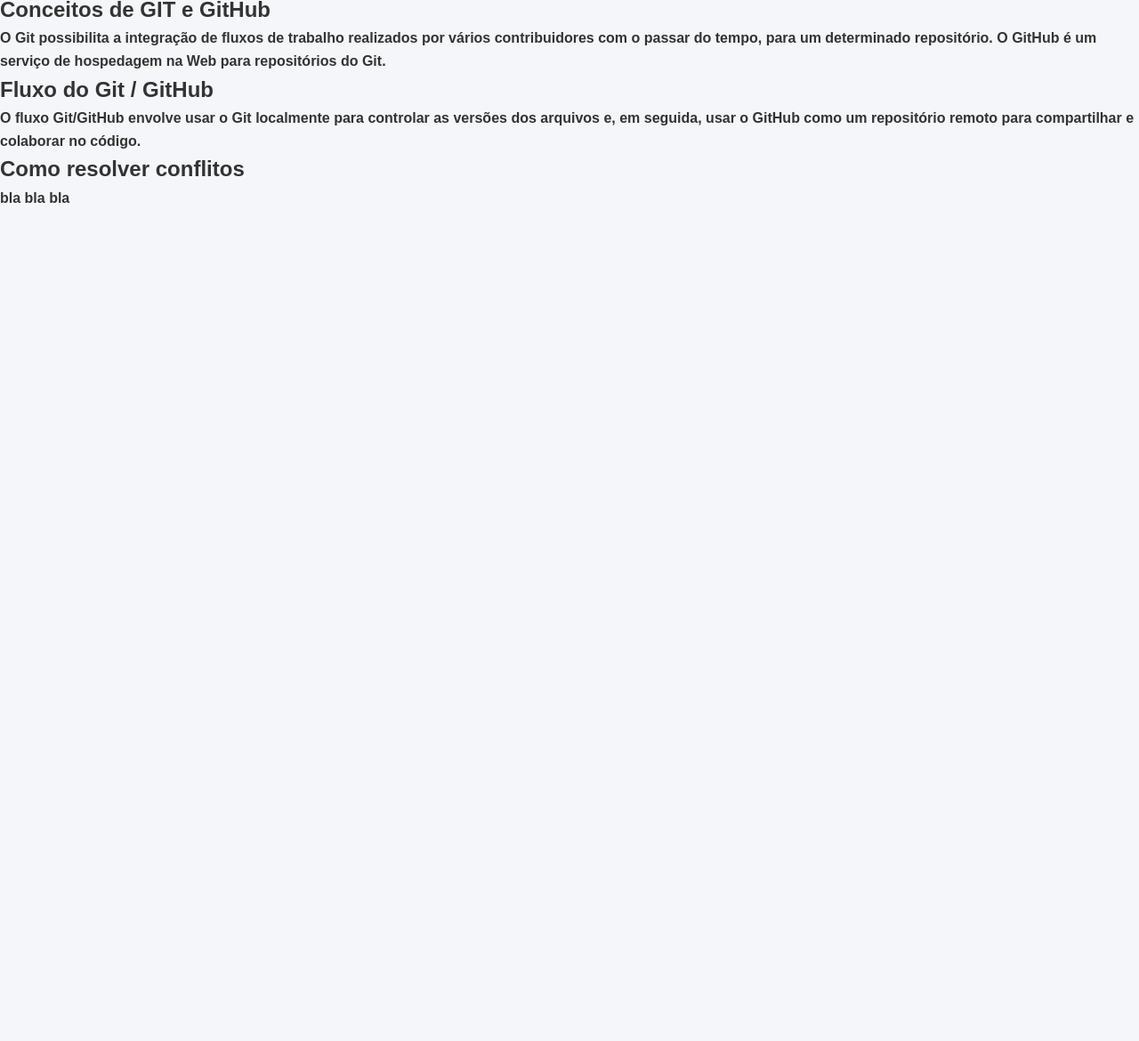
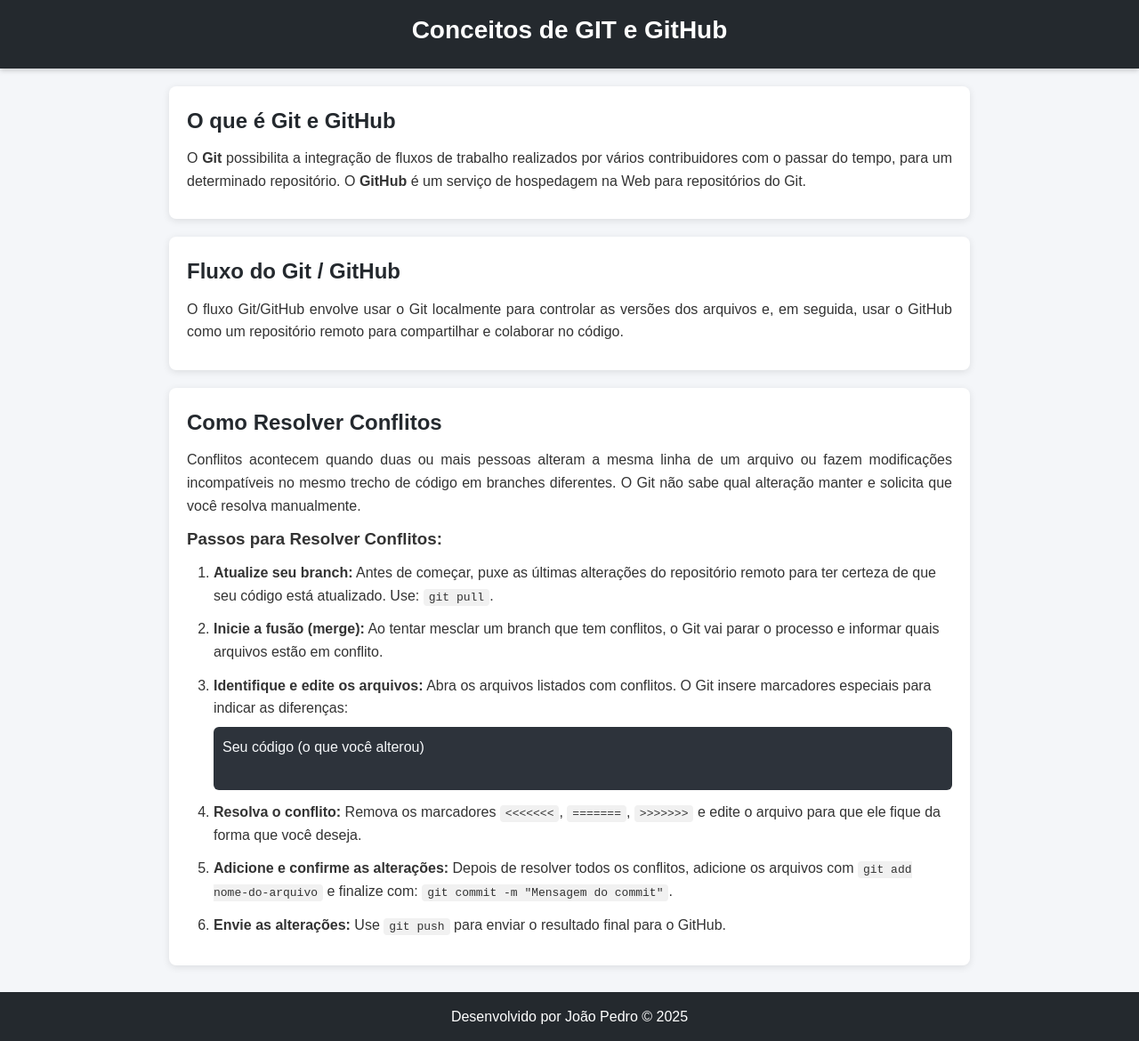
Before and after one commit to JoaoPedroCarvalhoDosSantos/MyGithub, a plain HTML site: page index.html in a window 1280 px wide. Shown: the part 8-1178 px from the top of the page at 89% size. Before the commit the page ends 800 px from the top, so only its background shows below. Drawn offline with Linux system fonts and the light colour scheme.

Commit message:
Altera conteúdo do index.html

```diff
--- a/index.html
+++ b/index.html
@@ -8,18 +8,82 @@
 </head>
 <body>
 
-    <h2>Conceitos de GIT e GitHub</h2>
-    <h4>O Git possibilita a integração de fluxos de trabalho realizados por vários
-         contribuidores com o passar do tempo, para um determinado repositório.
-         O GitHub é um serviço de hospedagem na Web para repositórios do Git.</h4>
+    <header>
+        <h1>Conceitos de GIT e GitHub</h1>
+    </header>
 
-    <h2>Fluxo do Git / GitHub</h2>
-    <h4>O fluxo Git/GitHub envolve usar o Git localmente para controlar as versões
-        dos arquivos e, em seguida, usar o GitHub como um repositório remoto
-        para compartilhar e colaborar no código.</h4>
+    <main>
+        <!-- Seção sobre conceitos -->
+        <section class="content-section">
+            <h2>O que é Git e GitHub</h2>
+            <p>
+                O <strong>Git</strong> possibilita a integração de fluxos de trabalho realizados por vários contribuidores
+                com o passar do tempo, para um determinado repositório.
+                O <strong>GitHub</strong> é um serviço de hospedagem na Web para repositórios do Git.
+            </p>
+        </section>
 
-    <h2>Como resolver conflitos</h2>
-    <h4>bla bla bla</h4>
+        <!-- Seção sobre fluxo -->
+        <section class="content-section">
+            <h2>Fluxo do Git / GitHub</h2>
+            <p>
+                O fluxo Git/GitHub envolve usar o Git localmente para controlar as versões dos arquivos e,
+                em seguida, usar o GitHub como um repositório remoto para compartilhar e colaborar no código.
+            </p>
+        </section>
+
+        <!-- Seção sobre conflitos -->
+        <section class="content-section">
+            <h2>Como Resolver Conflitos</h2>
+            <p>
+                Conflitos acontecem quando duas ou mais pessoas alteram a mesma linha de um arquivo ou fazem
+                modificações incompatíveis no mesmo trecho de código em branches diferentes.
+                O Git não sabe qual alteração manter e solicita que você resolva manualmente.
+            </p>
+
+            <h3>Passos para Resolver Conflitos:</h3>
+            <ol>
+                <li>
+                    <strong>Atualize seu branch:</strong> Antes de começar, puxe as últimas alterações do
+                    repositório remoto para ter certeza de que seu código está atualizado.
+                    Use: <code>git pull</code>.
+                </li>
+
+                <li>
+                    <strong>Inicie a fusão (merge):</strong> Ao tentar mesclar um branch que tem conflitos,
+                    o Git vai parar o processo e informar quais arquivos estão em conflito.
+                </li>
+
+                <li>
+                    <strong>Identifique e edite os arquivos:</strong> Abra os arquivos listados com conflitos.
+                    O Git insere marcadores especiais para indicar as diferenças:
+                    <pre>
+Seu código (o que você alterou)
+                    </pre>
+                </li>
+
+                <li>
+                    <strong>Resolva o conflito:</strong> Remova os marcadores <code>&lt;&lt;&lt;&lt;&lt;&lt;&lt;</code>,
+                    <code>=======</code>, <code>&gt;&gt;&gt;&gt;&gt;&gt;&gt;</code> e edite o arquivo para que
+                    ele fique da forma que você deseja.
+                </li>
+
+                <li>
+                    <strong>Adicione e confirme as alterações:</strong> Depois de resolver todos os conflitos,
+                    adicione os arquivos com <code>git add nome-do-arquivo</code> e finalize com:
+                    <code>git commit -m "Mensagem do commit"</code>.
+                </li>
+
+                <li>
+                    <strong>Envie as alterações:</strong> Use <code>git push</code> para enviar o resultado final para o GitHub.
+                </li>
+            </ol>
+        </section>
+    </main>
+
+    <footer>
+        <p>Desenvolvido por João Pedro © 2025</p>
+    </footer>
 
 </body>
 </html>
```
